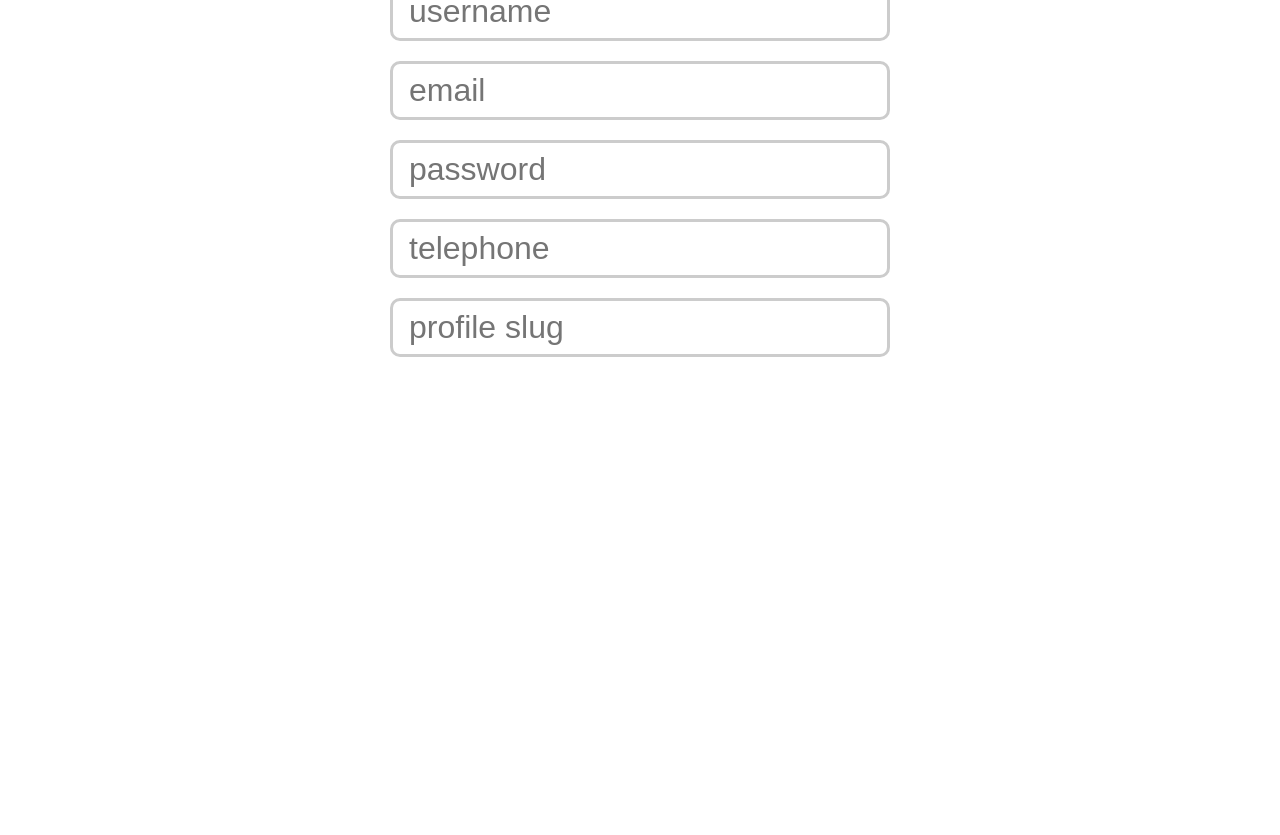
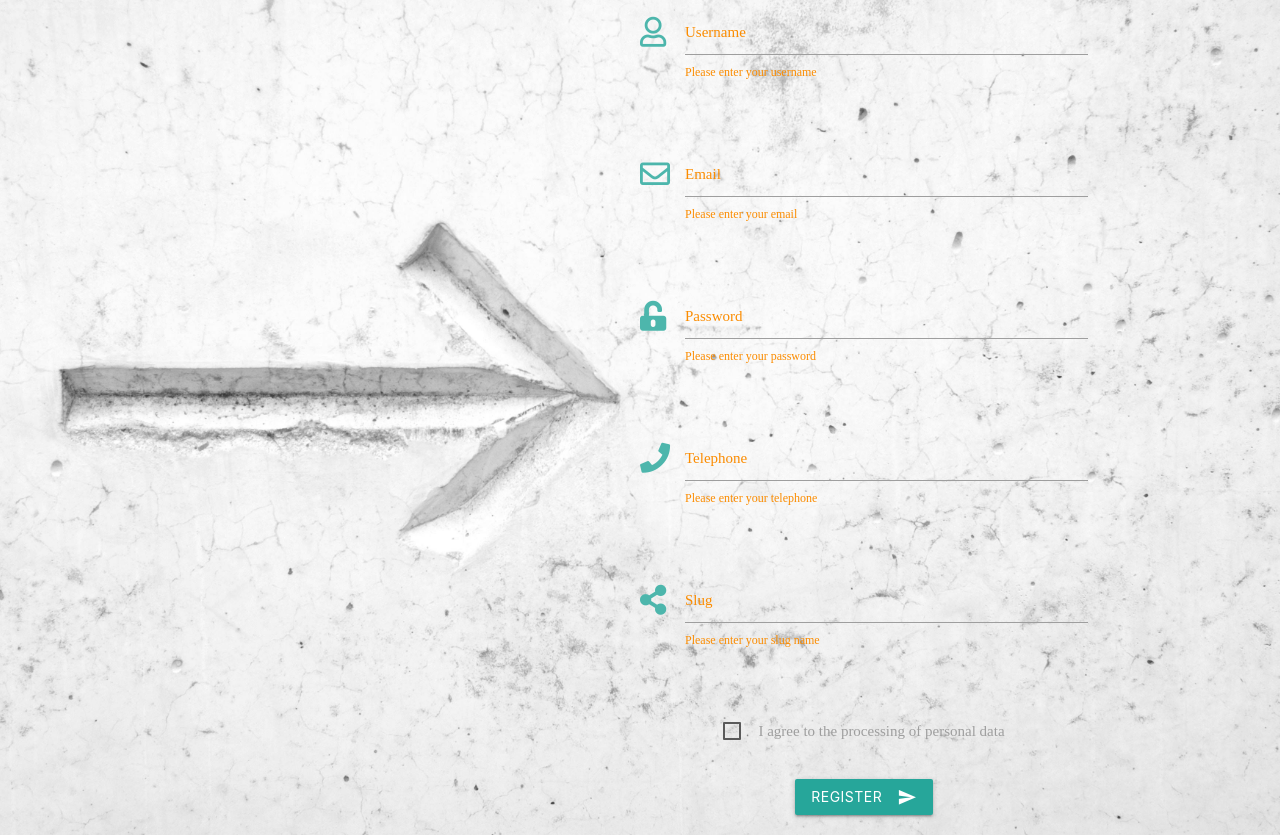
Before and after one commit to msk-git/Validation_Form_Regex, a plain HTML site: page index.html in a window 1280 px wide. Shown: the part 95-930 px from the top of the page. Before the commit the page ends 800 px from the top, so only its background shows below. Drawn offline with nearby package versions, Linux system fonts and the light colour scheme.

Commit message:
add materialize style, background, icons, checkbox

```diff
--- a/index.html
+++ b/index.html
@@ -1,30 +1,107 @@
 <!DOCTYPE html>
-<html>
-    <head>
-        <meta charset="utf-8">
-        <title>Validation RegEx Form</title>
-        <link rel="stylesheet" href="styles.css">
-    </head>
+    <html lang="en">
+<head>
+  <meta charset="UTF-8">
+  <meta name="viewport" content="width=device-width, initial-scale=1.0">
+  <meta http-equiv="X-UA-Compatible" content="ie=edge">
+  <!-- font awesome -->
+  <link rel="stylesheet" href="https://use.fontawesome.com/releases/v5.0.13/css/all.css" integrity="sha384-DNOHZ68U8hZfKXOrtjWvjxusGo9WQnrNx2sqG0tfsghAvtVlRW3tvkXWZh58N9jp" crossorigin="anonymous">
+  <!--Import Google Icon Font-->
+  <link href="https://fonts.googleapis.com/icon?family=Material+Icons" rel="stylesheet">
+  <!-- Compiled and minified CSS -->
+  <link rel="stylesheet" href="https://cdnjs.cloudflare.com/ajax/libs/materialize/1.0.0-beta/css/materialize.min.css">
+  <title>Validation RegEx Form</title>
+    <link rel="stylesheet" href="styles.css">
+</head>
     <body>
-        <h1>New User Signup</h1>
-        <form>
+        <div class="container">
+                <h1>New User Signup</h1>
+                  <div class="row">
+                    <form class="col s6 offset-s6">
+                      <div class="row">
+                        <div class="input-field">
+                          <i class="far fa-user prefix fa-3x"></i>
+                          <input id="username" type="text" class="validate">
+                          <label for="username">Username</label>
+                          <span class="helper-text" data-error="Username must be  and contain 5 - 12 characters" data-success="Thank you">Please enter your username</span>
+                        </div>
+                      </div>
+                    </form>
+                  </div>
+                  <div class="row">
+                    <form class="col s6 offset-s6">
+                      <div class="row">
+                        <div class="input-field">
+                          <i class="far fa-envelope prefix fa-3x"></i>
+                          <input id="email" type="email" class="validate">
+                          <label for="email">Email</label>
+                          <span class="helper-text" data-error="Email must be a valid address, e.g. me@mydomain.com" data-success="Thank you">Please enter your email</span>
+                        </div>
+                      </div>
+                    </form>
+                  </div>
+                  <div class="row">
+                    <form class="col s6 offset-s6">
+                      <div class="row">
+                        <div class="input-field">
+                          <i class="fas fa-unlock-alt prefix fa-3x"></i>
+                          <input id="password" type="password" class="validate">
+                          <label for="password">Password</label>
+                          <span class="helper-text" data-error="Password must alphanumeric (@, _ and - are also allowed) and be 8 - 20 characters" data-success="Thank you">Please enter your password</span>
+                        </div>
+                      </div>
+                    </form>
+                  </div>
+                  <div class="row">
+                    <form class="col s6 offset-s6">
+                      <div class="row">
+                        <div class="input-field">
+                          <i class="fas fa-phone prefix fa-3x"></i>
+                          <input id="telephone" type="text" class="validate">
+                          <label for="telephone">Telephone</label>
+                          <span class="helper-text" data-error="Telephone must be a valid number, as example:[+xx xxx xxx xx xx] (12 digits)" data-success="Thank you">Please enter your telephone</span>
+                        </div>
+                      </div>
+                    </form>
+                  </div>
+                  <div class="row">
+                    <form class="col s6 offset-s6">
+                      <div class="row">
+                        <div class="input-field">
+                          <i class="fas fa-share-alt prefix fa-3x"></i>
+                          <input id="slug" type="text" class="validate">
+                          <label for="slug">Slug</label>
+                          <span class="helper-text" data-error="Slug must contain only lowercase letters, numbers and hyphens and be 8 - 20 characters" data-success="Thank you">Please enter your slug name</span>
+                        </div>
+                      </div>
+                    </form>
+                  </div>
+                  <div class="row">
+                    <form action="#" class="col s6 offset-s6 center">
+                        <p>
+                          <label>
+                            <input type="checkbox" />
+                            <span>I agree to the processing of personal data</span>
+                          </label>
+                        </p>
+                    </form>
+                  </div>
+              <div class="row">
+                <form class="col s6 offset-s6 center">
+                    <button class="btn waves-effect waves-light center" type="submit" name="action">Register
+                            <i class="material-icons right">send</i>
+                        </button>
+                </form>
+              </div>
+        </div>
 
-            <input type="text" name="username" placeholder="username">
-            <p>Username must be  and contain 5 - 12 characters</p>
-
-            <input type="text" name="email" placeholder="email">
-            <p>Email must be a valid address, e.g. me@mydomain.com</p>
-
-            <input type="password" name="password" placeholder="password">
-            <p>Password must alphanumeric (@, _ and - are also allowed) and be 8 - 20 characters</p>
-
-            <input type="text" name="telephone" placeholder="telephone">
-            <p>Telephone must be a valid number, as example:[+xx xxx xxx xx xx] (12 digits)</p>
-
-            <input type="text" name="slug" placeholder="profile slug">
-            <p>Slug must contain only lowercase letters, numbers and hyphens and be 8 - 20 characters</p>
-
-        </form>
+         <!-- Compiled and minified JavaScript -->
+  <script src="https://code.jquery.com/jquery-3.3.1.min.js"></script>
+  <script src="https://cdnjs.cloudflare.com/ajax/libs/materialize/1.0.0-beta/js/materialize.min.js"></script>
+  <script>
+    $(document).ready(function(){
+    });
+  </script>
         <script type="text/javascript" src="validation.js"></script>
     </body>
 </html>
--- a/styles.css
+++ b/styles.css
@@ -1,48 +1,23 @@
 body{
-    font-family: arial;
-    color: #333;
+    font-family: PT Serif;
+    color: #4db6ac;
+    background-image: url("img/pointer_background.jpg");
+    min-height: 300px;
+    background-position: center;
+    background-repeat: no-repeat;
+    background-size: cover;
+    position: relative;
 }
 h1{
     font-weight: normal;
-    margin: 20px auto;
+    margin: 10px auto;
     text-align: center;
 }
-form{
-    width: 500px;
-    margin: 20px auto;
+/* label color */
+.input-field label {
+    color: #fb8c00;
 }
-input{
-    display: block;
-    padding: 8px 16px;
-    font-size: 2em;
-    margin: 10px auto;
-    width: 100%;
-    box-sizing: border-box;
-    border-radius: 10px;
-    border: 3px solid #ccc;
-    outline: none !important;
+/* helper text */
+.input-field span[class="helper-text"] {
+    color: #fb8c00;
 }
-
-/* validation styles */
-
-input.valid{
-    border-color: #36cc36;
-}
-input.invalid{
-    border-color: orange;
-}
-input + p{
-    font-family: arial;
-    font-size: 0.9em;
-    font-weight: bold;
-    text-align: center;
-    margin: 0 10px;
-    color: orange;
-    opacity: 0;
-    height: 0;
-}
-input.invalid + p{
-    opacity: 1;
-    height: auto;
-    margin-bottom: 20px;
-}
--- a/validation.js
+++ b/validation.js
@@ -24,7 +24,7 @@ function validate(field, regex){
 // attach keyup events to inputs
 inputs.forEach((input) => {
     input.addEventListener('keyup', (e) => {
-            // console.log(patterns[e.target.attributes.name.value]);
-            validate(e.target, patterns[e.target.attributes.name.value]);
+            // console.log(patterns[e.target.attributes.id.value]);
+            validate(e.target, patterns[e.target.attributes.id.value]);
     });
 });
```
Also changed, not shown: img/pointer_background.jpg (added).
